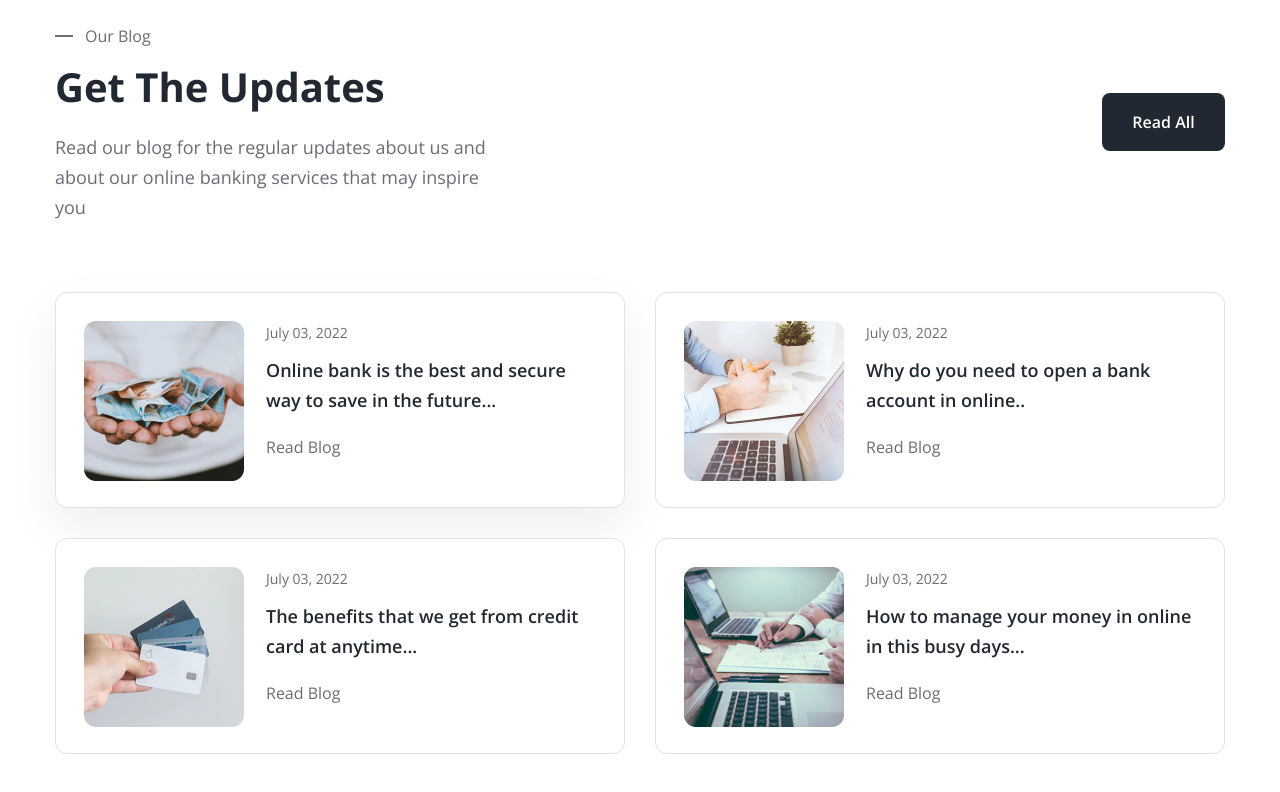
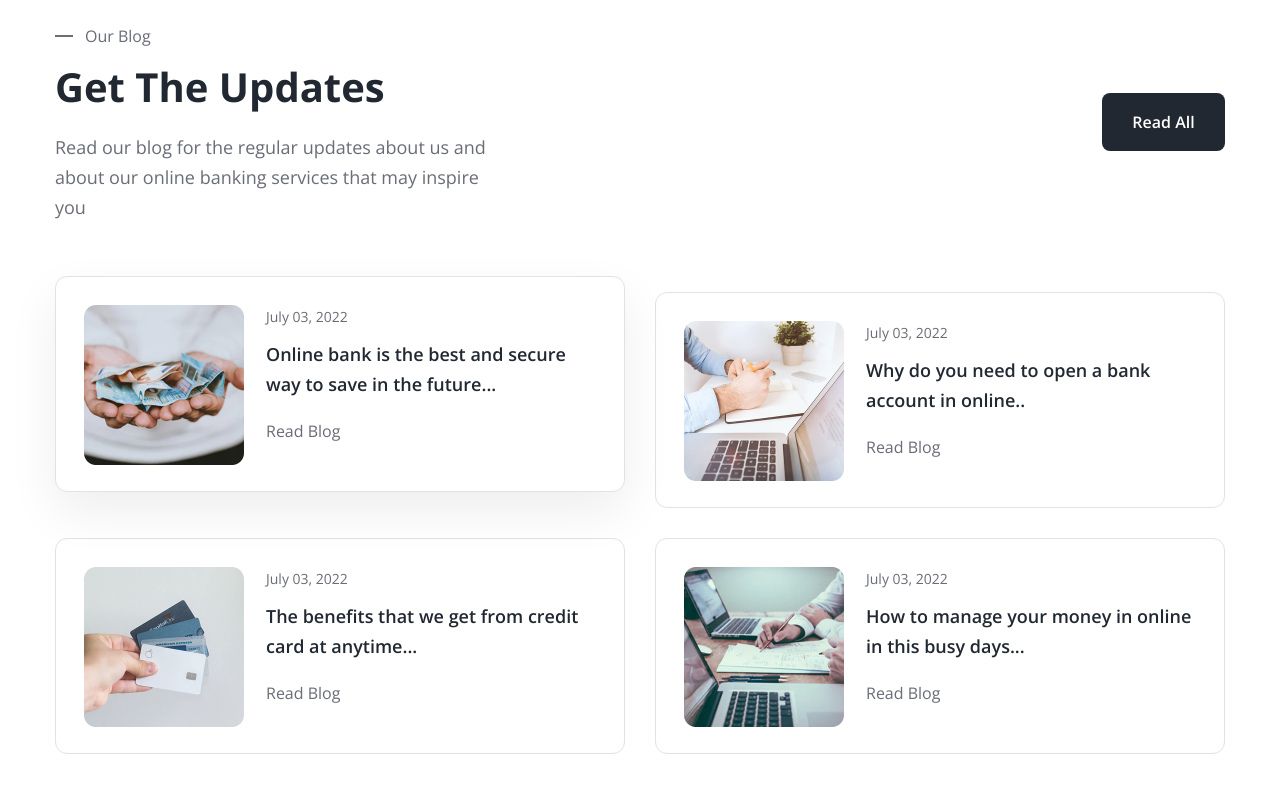
Before and after one commit to hungtt22/f8-htmlcss-05, a plain HTML site: page index.html in a window 1280 px wide. In both pictures the pointer is over the element 340 px from the left and 4475 px from the top of the page. Shown: the part 4075-4867 px from the top of the page. Drawn offline with nearby package versions, Linux system fonts and the light colour scheme.

Commit message:
Transition

```diff
--- a/assets/css/styles.css
+++ b/assets/css/styles.css
@@ -945,6 +945,9 @@ a {
     transition: 0.2s;
 }
 .blog-item:hover {
+    transform: translateY(-16px);
+}
+.blog-item:hover {
     box-shadow: 0 20px 50px 0 rgba(0, 0, 0, 0.07);
 }
 .blog-item__img {
```
